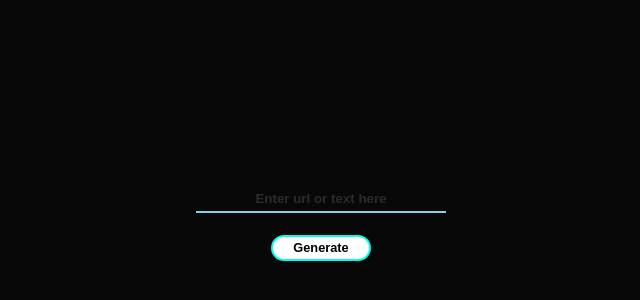
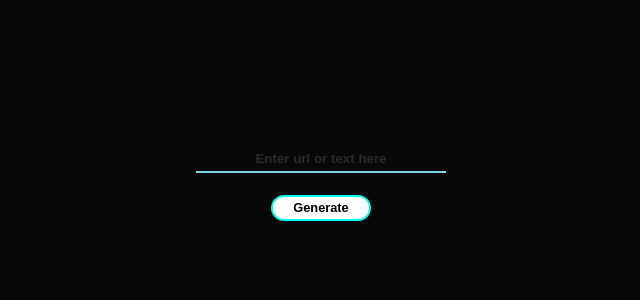
Before and after one commit to alifimranovi/qrGenerator, a plain HTML site: page index.html in a window 1280 px wide. Shown: the part 146-446 px from the top of the page, without its empty margins (327-967 px from the left). Drawn offline with Linux system fonts and the light colour scheme.

Commit message:
Update style.css

```diff
--- a/style.css
+++ b/style.css
@@ -14,6 +14,7 @@
 body{
     background: var(--bg-color);
     color: var(--text-color);
+    max-height: 95vh;
 }
 ::placeholder {
     color: #ffffff25;
@@ -24,7 +25,7 @@ body{
 }
 .box{
     width: 100vw;
-    height: 90vh;
+    height: 80vh;
     display: flex;
     justify-content: center;
     align-items: center;
```
